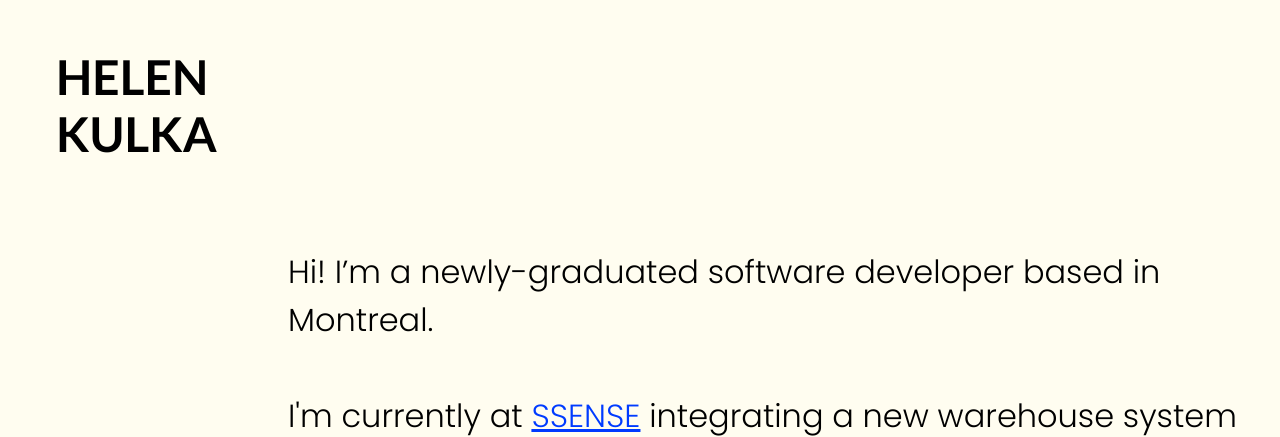
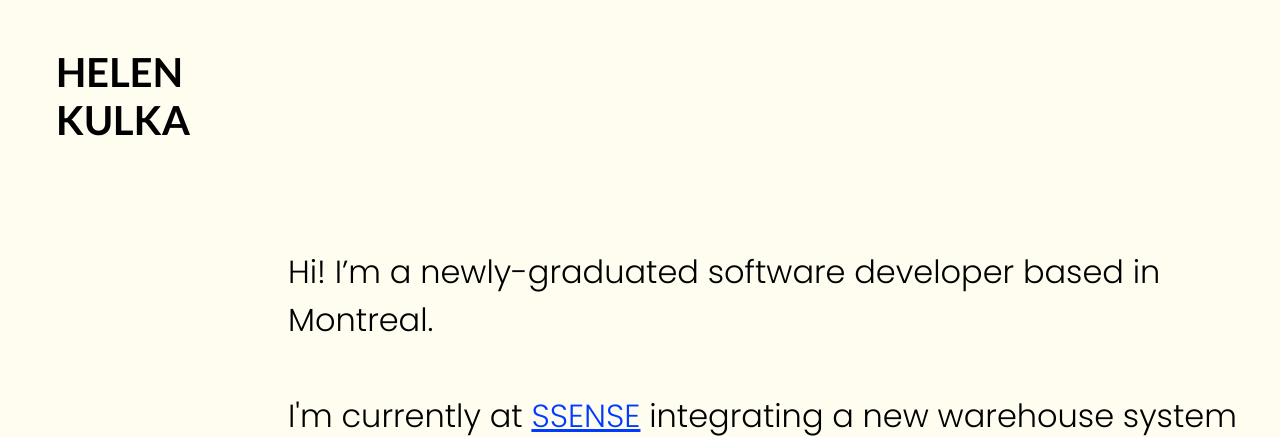
Before and after one commit to helenkulka/personal-website, a PHP site: page / in a window 1280 px wide. Shown: the top 437 px of the page. Run offline with PHP 8.4, Linux system fonts and the light colour scheme.

Commit message:
vmin not working

```diff
--- a/home.css
+++ b/home.css
@@ -29,7 +29,7 @@ body {
 
 #first-name {
     margin: 6vmin;
-    font-size: 6vmin;
+    font-size: 5vmin;
     font-family: 'Lato', sans-serif;
 }
 
```
